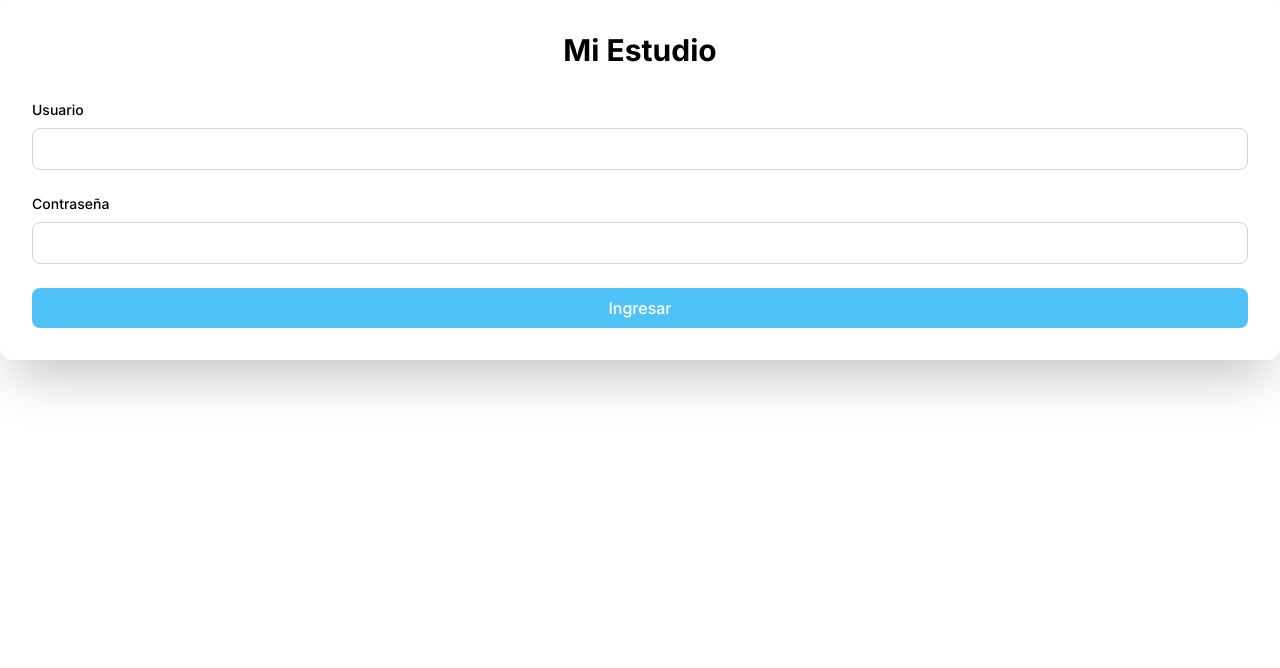
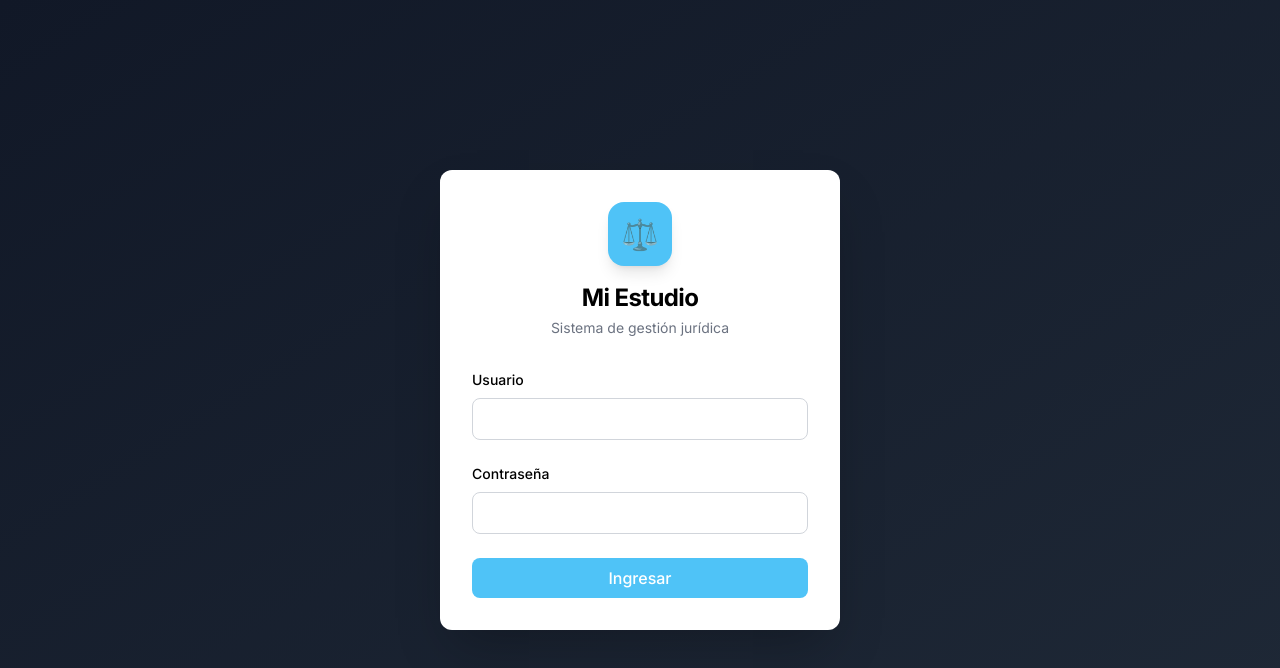
Before and after one commit to gcrysuk/mi-estudio, a React (Vite) app in the folder frontend/: page /login in a window 1280 px wide. Shown: the top 668 px of the page. Built offline with nearby package versions, Linux system fonts and the light colour scheme; no server answers.

Commit message:
Add: movimientos, logout, FAB, modal nuevo movimiento

```diff
--- a/frontend/src/App.jsx
+++ b/frontend/src/App.jsx
@@ -4,6 +4,7 @@ import { ThemeProvider } from "./contexts/ThemeContext";
 import { ModalProvider } from "./contexts/ModalContext";
 import ProtectedRoute from "./components/auth/ProtectedRoute";
 import Layout from "./components/layout/Layout";
+import AuthLayout from "./components/layout/AuthLayout";
 import Login from "./pages/auth/Login";
 import Dashboard from "./pages/dashboard/Dashboard";
 import PersonasList from "./pages/personas/PersonasList";
@@ -25,7 +26,9 @@ function App() {
       <ModalProvider>
         <Toaster position="top-right" />
         <Routes>
-          <Route path="/login" element={<Login />} />
+          <Route element={<AuthLayout />}>
+            <Route path="/login" element={<Login />} />
+          </Route>
 
           <Route element={<ProtectedRoute />}>
             <Route element={<Layout />}>
--- a/frontend/src/components/layout/AuthLayout.jsx
+++ b/frontend/src/components/layout/AuthLayout.jsx
@@ -3,7 +3,7 @@ import { Outlet } from 'react-router-dom'
 const AuthLayout = () => {
   return (
     <div className="min-h-screen flex items-center justify-center bg-gradient-to-br from-gray-900 to-gray-800">
-      <div className="w-full max-w-md">
+      <div className="w-full max-w-[400px]">
         <Outlet />
       </div>
     </div>
--- a/frontend/src/pages/auth/Login.jsx
+++ b/frontend/src/pages/auth/Login.jsx
@@ -21,7 +21,14 @@ const Login = () => {
 
   return (
     <div className="bg-white dark:bg-gray-800 p-8 rounded-xl shadow-2xl">
-      <h2 className="text-3xl font-bold text-center mb-8">Mi Estudio</h2>
+      {/* Logo */}
+      <div className="flex flex-col items-center mb-8">
+        <div className="w-16 h-16 rounded-2xl bg-accent flex items-center justify-center shadow-lg mb-4">
+          <span className="text-3xl">⚖️</span>
+        </div>
+        <h1 className="text-2xl font-bold tracking-tight">Mi Estudio</h1>
+        <p className="text-sm text-gray-500 dark:text-gray-400 mt-1">Sistema de gestión jurídica</p>
+      </div>
 
       {error && (
         <div className="bg-red-100 border border-red-400 text-red-700 px-4 py-3 rounded mb-4">
```
